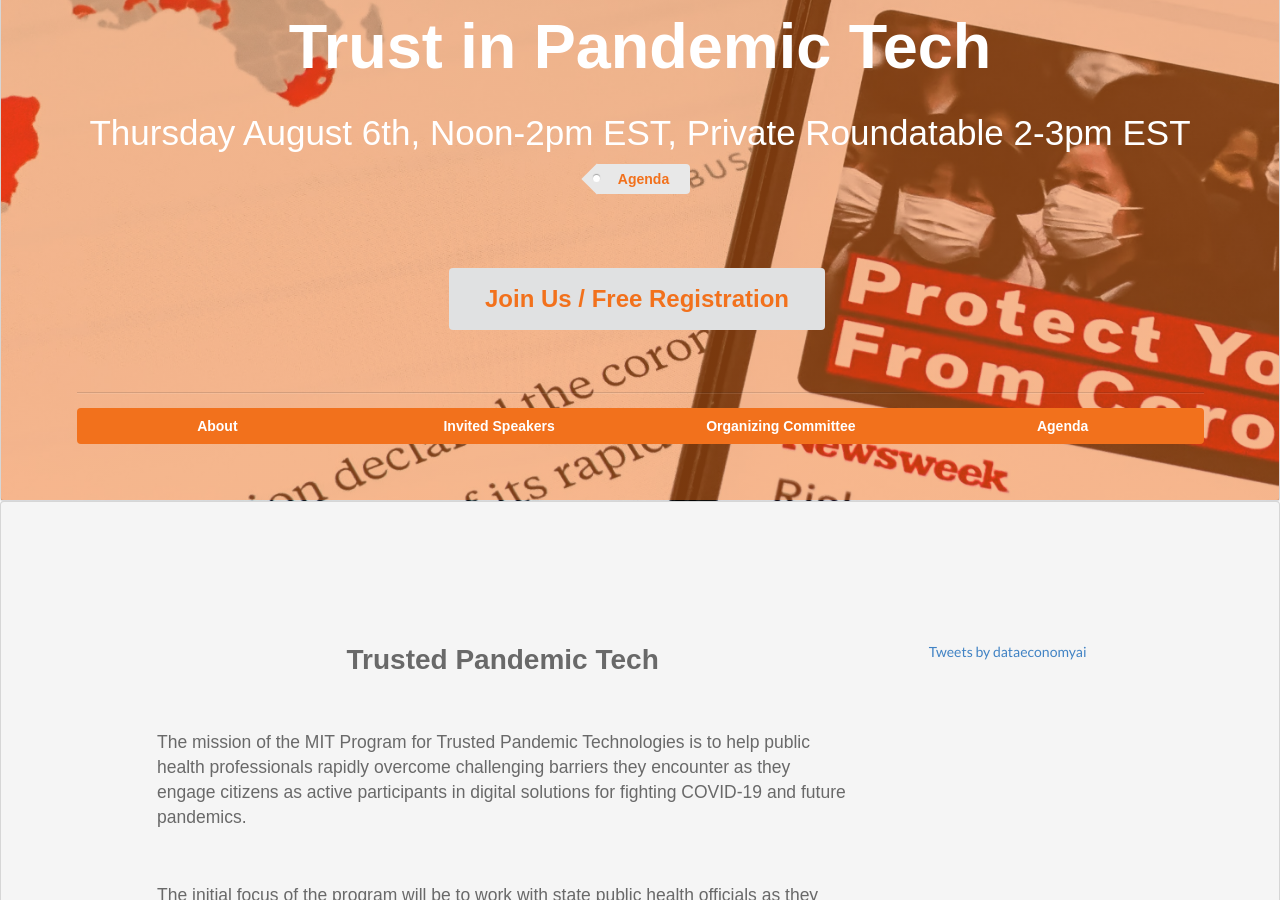
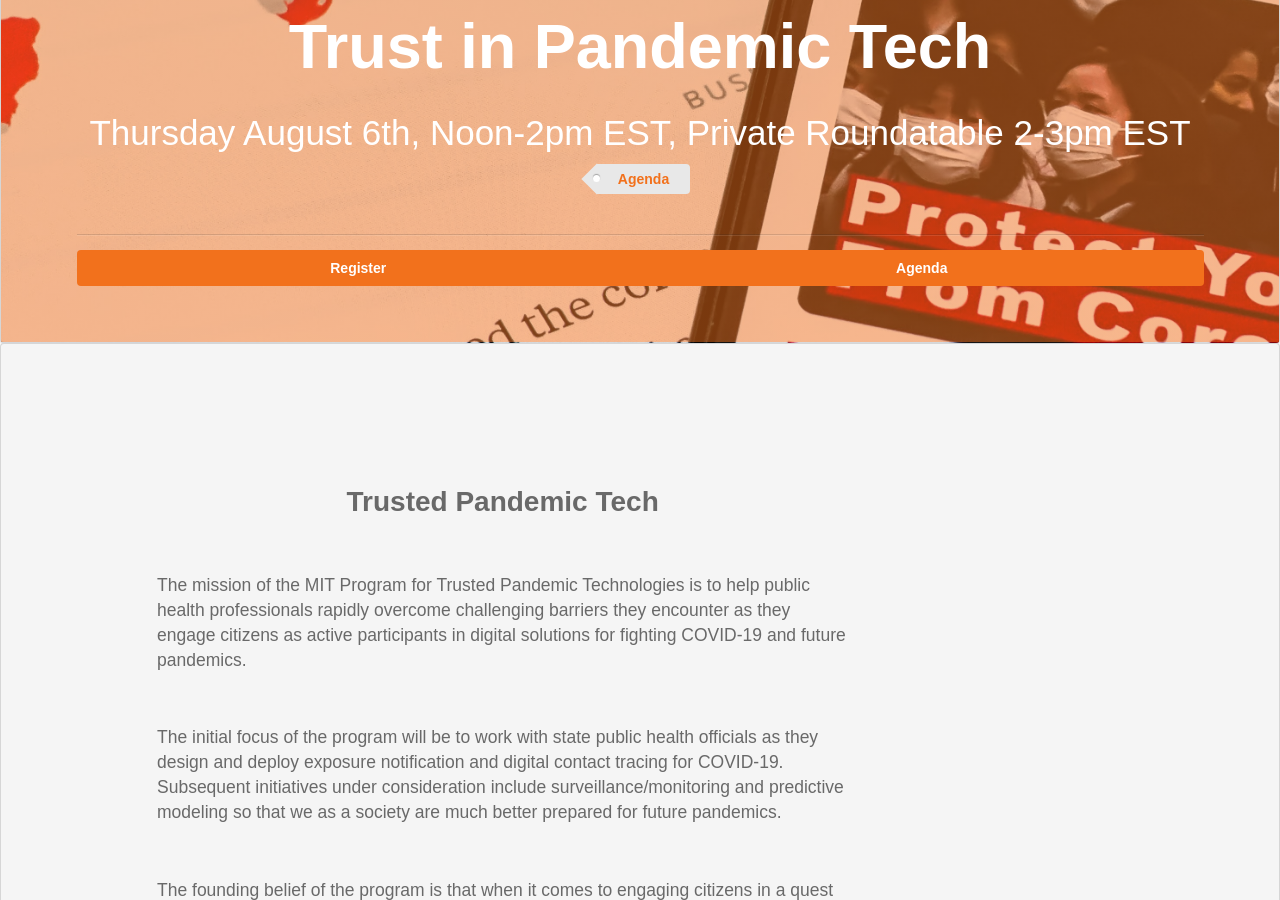
Before and after one commit to responsible-data-summit/events, a Jekyll site: the page built from trust.html, in a window 1280 px wide and 900 px high, scrolled down 220 px. Built offline with Jekyll 4.4.1, drawn with Linux system fonts in a browser that asks for light colours; some web fonts are replaced; comment, search, counter and statistics services are not loaded.

Commit message:
remove text

```diff
--- a/trust.html
+++ b/trust.html
@@ -15,10 +15,10 @@
             <a href="/events/agenda-0806" class="ui tag large label" style="color: rgba(242, 113, 28, 1);">Agenda</a>
         </h3>
         <br>
-        <a class="ui massive white button" style="color: rgba(242, 113, 28, 1); margin-bottom: 2em;" href="/joinus">
+        <!--<a class="ui massive white button" style="color: rgba(242, 113, 28, 1); margin-bottom: 2em;" href="/joinus">
             Join Us / Free Registration
         </a>
-        <br>
+	<br>-->
         <!--<div class="ui header" style="font-size: 0.6em; background: rgba(242, 113, 28, 0.7); color: rgba(255, 255, 255, 1); padding-top: 1em; padding-bottom: 0.6em; margin-left: 12em;  margin-right: 12em;">
             <h3 style="font-size: 3em;"> Congressman Bill Foster Opening MIT Conference on Trusted Pandemic Tech
             <h3>
@@ -26,9 +26,7 @@
 	</div>-->
         <div class="ui divider"></div>
         <div class="four orange ui buttons">
-            <a class="ui medium button" style="margin: 0em;" href="#about">About</a>
-            <a class="ui medium button" style="margin: 0em;" href="#speakers">Invited Speakers</a>
-            <a class="ui medium button" style="margin: 0em;" href="#committee">Organizing Committee</a>
+            <a class="ui medium button" style="margin: 0em;" href="http://pandemic.mit.edu/">Register</a>
             <a class="ui medium button" style="margin: 0em;" href="/events/agenda-0806">Agenda</a>
         </div>
         <br>
@@ -57,9 +55,6 @@
 		<p>
 		To accomplish its mission the program will function as a totally open and neutral venue that partners with government, academia and industry to advance basic knowledge as well as accelerate the practical and application of that knowledge to solutions that save lives and reduce human suffering.
 		</p>
-            </div>
-            <div class="four wide column">
-                {% include twitter_emb.html %}
             </div>
         </div>
 	    <iframe width="560" height="315" src="https://www.youtube.com/embed/iLk9_SdJpco" frameborder="0" allow="accelerometer; autoplay; encrypted-media; gyroscope; picture-in-picture" allowfullscreen></iframe>
```
